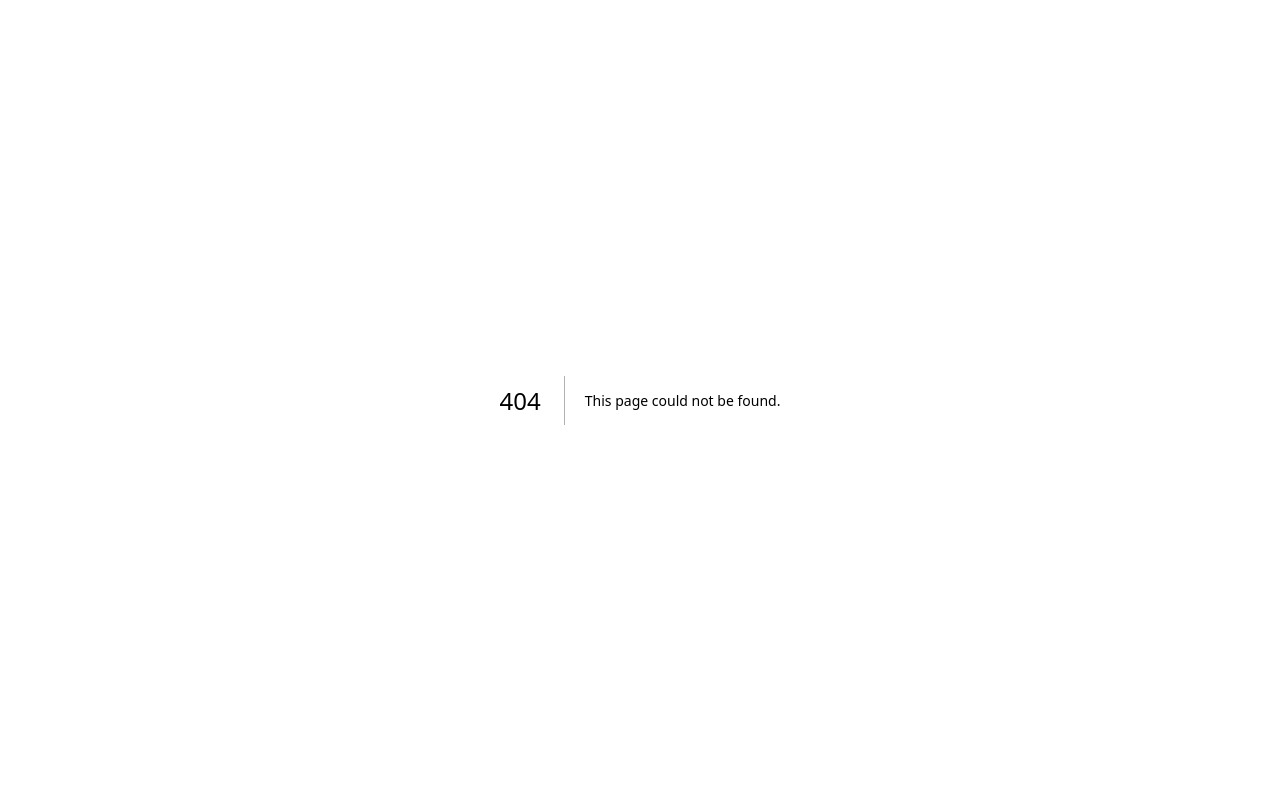
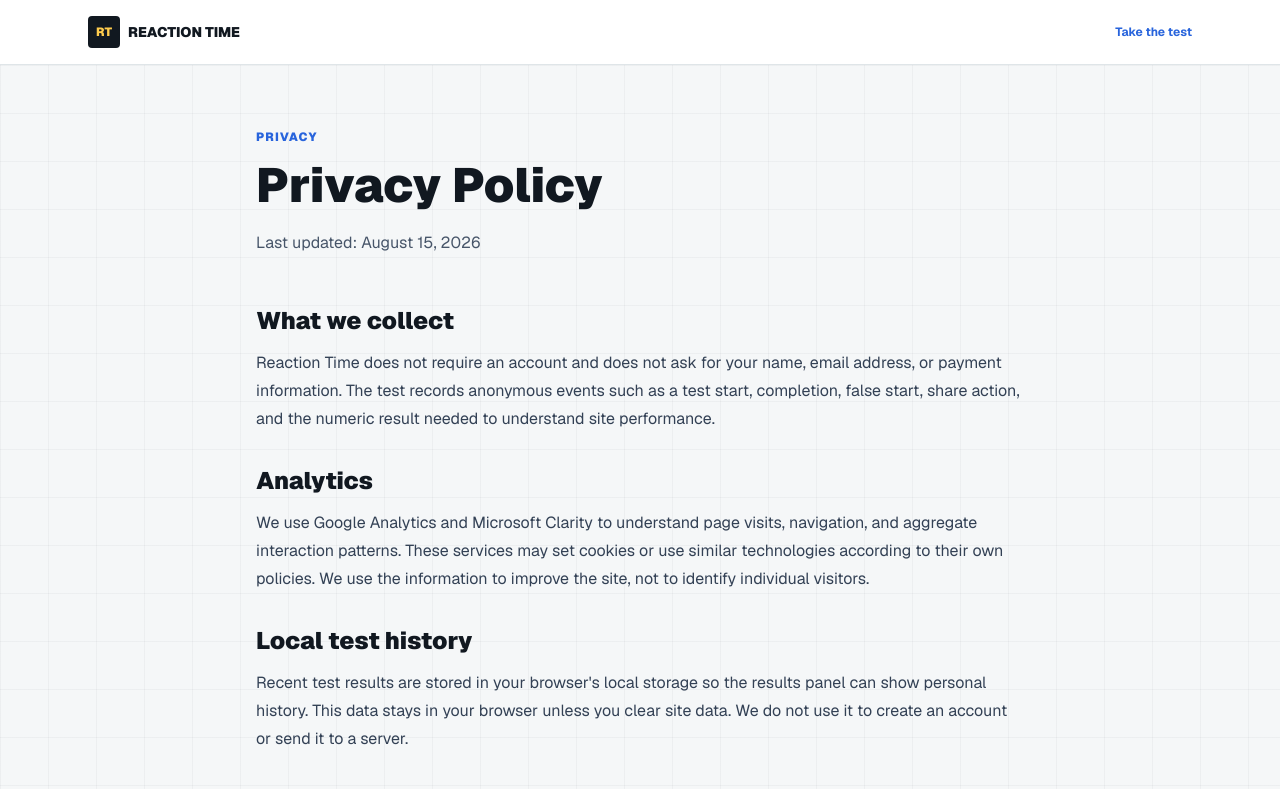
Before and after one commit to hyy2521152880/reactionTimeTest, a Next.js app: page /privacy in a window 1280 px wide. Before the commit this address had no page. Shown: the top 789 px of the page. Built offline with nearby package versions, Linux system fonts and the light colour scheme.

Commit message:
Add privacy page and reaction test analytics

```diff
--- a/app/average-reaction-time/page.tsx
+++ b/app/average-reaction-time/page.tsx
@@ -243,7 +243,7 @@ export default function AverageReactionTimePage() {
       <footer className="border-t border-line bg-ink py-10 text-white">
         <div className="mx-auto flex max-w-6xl flex-col gap-5 px-4 sm:px-6 md:flex-row md:items-end md:justify-between">
           <div><a href="/" className="font-black uppercase text-white no-underline">Reaction Time</a><p className="mt-2 text-xs text-slate-400">Research context for a free browser-based reaction test. Not a medical assessment.</p></div>
-          <p className="text-xs text-slate-500">© {new Date().getFullYear()} reaction-test.org</p>
+          <div className="flex items-center gap-4 text-xs text-slate-500"><a href="/privacy/" className="hover:text-white">Privacy</a><span>© {new Date().getFullYear()} reaction-test.org</span></div>
         </div>
       </footer>
 
--- a/app/how-to-increase-reaction-time/page.tsx
+++ b/app/how-to-increase-reaction-time/page.tsx
@@ -63,7 +63,7 @@ export default function HowToIncreaseReactionTimePage() {
 
         <section className="copy-section border-t border-line bg-paper py-14"><div className="mx-auto max-w-6xl px-4 sm:px-6"><h2 className="text-xl font-black">Sources and Limits</h2><p className="mt-4 max-w-4xl text-sm leading-6 text-slate-600">Reaction-time performance reflects sensory processing, attention, decision-making, movement, practice, and equipment. The recommendations above draw on controlled reaction-time research, sleep-deprivation evidence, and reviews of action-game training. Study findings vary by task and population, so this guide does not promise a fixed improvement or provide medical advice.</p><div className="mt-4 flex flex-wrap gap-5 text-sm font-bold"><a href="https://doi.org/10.3389/fnhum.2015.00131" target="_blank" rel="noreferrer" className="inline-flex items-center gap-2 text-action">Reaction-time factors <ExternalLink aria-hidden="true" className="h-4 w-4" /></a><a href="https://doi.org/10.1371/journal.pone.0105791" target="_blank" rel="noreferrer" className="inline-flex items-center gap-2 text-action">Sleep-loss study <ExternalLink aria-hidden="true" className="h-4 w-4" /></a><a href="https://doi.org/10.1016/j.cub.2013.01.001" target="_blank" rel="noreferrer" className="inline-flex items-center gap-2 text-action">Action-game research <ExternalLink aria-hidden="true" className="h-4 w-4" /></a></div></div></section>
       </article></main>
-      <footer className="border-t border-line bg-ink py-10 text-white"><div className="mx-auto flex max-w-6xl flex-col gap-5 px-4 sm:px-6 md:flex-row md:items-end md:justify-between"><div><a href="/" className="font-black uppercase text-white no-underline">Reaction Time</a><p className="mt-2 text-xs text-slate-400">Practical reaction-time training and measurement. Not medical advice.</p></div><p className="text-xs text-slate-500">© {new Date().getFullYear()} reaction-test.org</p></div></footer>
+      <footer className="border-t border-line bg-ink py-10 text-white"><div className="mx-auto flex max-w-6xl flex-col gap-5 px-4 sm:px-6 md:flex-row md:items-end md:justify-between"><div><a href="/" className="font-black uppercase text-white no-underline">Reaction Time</a><p className="mt-2 text-xs text-slate-400">Practical reaction-time training and measurement. Not medical advice.</p></div><div className="flex items-center gap-4 text-xs text-slate-500"><a href="/privacy/" className="hover:text-white">Privacy</a><span>© {new Date().getFullYear()} reaction-test.org</span></div></div></footer>
       <script type="application/ld+json" dangerouslySetInnerHTML={{ __html: JSON.stringify(jsonLd).replace(/</g, "\\u003c") }} />
     </>
   );
--- a/app/page.tsx
+++ b/app/page.tsx
@@ -208,7 +208,7 @@ export default function HomePage() {
       <footer className="border-t border-line bg-ink py-10 text-white">
         <div className="mx-auto flex max-w-6xl flex-col gap-5 px-4 sm:px-6 md:flex-row md:items-end md:justify-between">
           <div><p className="font-black uppercase">Reaction Time</p><p className="mt-2 text-xs text-slate-400">A free browser-based reaction test. Not a medical assessment.</p></div>
-          <p className="text-xs text-slate-500">© {new Date().getFullYear()} reaction-test.org</p>
+          <div className="flex items-center gap-4 text-xs text-slate-500"><a href="/privacy/" className="hover:text-white">Privacy</a><span>© {new Date().getFullYear()} reaction-test.org</span></div>
         </div>
       </footer>
 
--- /dev/null
+++ b/app/privacy/page.tsx
@@ -0,0 +1,48 @@
+import type { Metadata } from "next";
+
+const pageUrl = "https://reaction-test.org/privacy/";
+
+export const metadata: Metadata = {
+  title: "Privacy Policy | Reaction Time",
+  description: "How Reaction Time handles analytics, local test history, and shared score images.",
+  alternates: { canonical: pageUrl },
+  openGraph: {
+    title: "Privacy Policy | Reaction Time",
+    description: "How Reaction Time handles analytics, local test history, and shared score images.",
+    url: pageUrl,
+    siteName: "Reaction Time",
+    type: "website"
+  }
+};
+
+export default function PrivacyPage() {
+  return (
+    <>
+      <header className="border-b border-line bg-white">
+        <div className="mx-auto flex h-16 max-w-6xl items-center justify-between px-4 sm:px-6">
+          <a href="/" className="flex items-center gap-2 no-underline" aria-label="Reaction Time home">
+            <span className="grid h-8 w-8 place-items-center rounded bg-ink text-xs font-black text-marker">RT</span>
+            <span className="text-sm font-black uppercase">Reaction Time</span>
+          </a>
+          <a href="/" className="text-xs font-bold text-action hover:underline">Take the test</a>
+        </div>
+      </header>
+      <main className="timing-grid border-b border-line px-4 py-12 sm:px-6 sm:py-16">
+        <article className="mx-auto max-w-3xl">
+          <p className="text-xs font-black uppercase tracking-[0.1em] text-action">Privacy</p>
+          <h1 className="mt-4 text-4xl font-black sm:text-5xl">Privacy Policy</h1>
+          <p className="mt-5 leading-7 text-slate-600">Last updated: August 15, 2026</p>
+          <section className="mt-12 space-y-8 text-slate-700">
+            <div><h2 className="text-2xl font-black text-ink">What we collect</h2><p className="mt-3 leading-7">Reaction Time does not require an account and does not ask for your name, email address, or payment information. The test records anonymous events such as a test start, completion, false start, share action, and the numeric result needed to understand site performance.</p></div>
+            <div><h2 className="text-2xl font-black text-ink">Analytics</h2><p className="mt-3 leading-7">We use Google Analytics and Microsoft Clarity to understand page visits, navigation, and aggregate interaction patterns. These services may set cookies or use similar technologies according to their own policies. We use the information to improve the site, not to identify individual visitors.</p></div>
+            <div><h2 className="text-2xl font-black text-ink">Local test history</h2><p className="mt-3 leading-7">Recent test results are stored in your browser&apos;s local storage so the results panel can show personal history. This data stays in your browser unless you clear site data. We do not use it to create an account or send it to a server.</p></div>
+            <div><h2 className="text-2xl font-black text-ink">Score sharing</h2><p className="mt-3 leading-7">When you choose to share a score, the browser creates a 1200 by 630 pixel image locally. You decide whether to download it or share it through your device&apos;s supported sharing service. Reaction Time does not receive the image.</p></div>
+            <div><h2 className="text-2xl font-black text-ink">Third-party services and advertising</h2><p className="mt-3 leading-7">The site may use third-party analytics and, when enabled, advertising services such as Google AdSense. Those providers may process information under their own privacy policies and may use cookies where legally permitted. Any advertising will be clearly separated from the test and editorial content.</p></div>
+            <div><h2 className="text-2xl font-black text-ink">Contact</h2><p className="mt-3 leading-7">For privacy questions or requests, contact the site owner through the current contact method listed with the domain registration or hosting account.</p></div>
+          </section>
+        </article>
+      </main>
+      <footer className="border-t border-line bg-ink py-10 text-white"><div className="mx-auto flex max-w-6xl items-center justify-between gap-5 px-4 sm:px-6"><a href="/" className="font-black uppercase text-white no-underline">Reaction Time</a><p className="text-xs text-slate-400">© {new Date().getFullYear()} reaction-test.org</p></div></footer>
+    </>
+  );
+}
--- a/app/reflex-test/page.tsx
+++ b/app/reflex-test/page.tsx
@@ -54,7 +54,7 @@ export default function ReflexTestPage() {
 
         <section className="copy-section border-t border-line bg-white py-14"><div className="mx-auto max-w-6xl px-4 sm:px-6"><h2 className="text-xl font-black">Testing Method</h2><p className="mt-4 max-w-4xl text-sm leading-6 text-slate-600">The timer starts when the interface enters its green state and ends on pointer or keyboard activation using <code className="rounded bg-paper px-1 py-0.5">performance.now()</code>. Background-tab interruptions invalidate the active round. This browser tool is for personal comparison and entertainment, not medical assessment.</p><a href="https://doi.org/10.3389/fnhum.2015.00131" target="_blank" rel="noreferrer" className="mt-4 inline-flex items-center gap-2 text-sm font-bold text-action">Read reaction-time research <ExternalLink aria-hidden="true" className="h-4 w-4" /></a></div></section>
       </article></main>
-      <footer className="border-t border-line bg-ink py-10 text-white"><div className="mx-auto flex max-w-6xl flex-col gap-5 px-4 sm:px-6 md:flex-row md:items-end md:justify-between"><div><a href="/" className="font-black uppercase text-white no-underline">Reaction Time</a><p className="mt-2 text-xs text-slate-400">A free browser-based reflex and reaction test. Not a medical assessment.</p></div><p className="text-xs text-slate-500">© {new Date().getFullYear()} reaction-test.org</p></div></footer>
+      <footer className="border-t border-line bg-ink py-10 text-white"><div className="mx-auto flex max-w-6xl flex-col gap-5 px-4 sm:px-6 md:flex-row md:items-end md:justify-between"><div><a href="/" className="font-black uppercase text-white no-underline">Reaction Time</a><p className="mt-2 text-xs text-slate-400">A free browser-based reflex and reaction test. Not a medical assessment.</p></div><div className="flex items-center gap-4 text-xs text-slate-500"><a href="/privacy/" className="hover:text-white">Privacy</a><span>© {new Date().getFullYear()} reaction-test.org</span></div></div></footer>
       <script type="application/ld+json" dangerouslySetInnerHTML={{ __html: JSON.stringify(jsonLd).replace(/</g, "\\u003c") }} />
     </>
   );
--- a/app/sitemap.ts
+++ b/app/sitemap.ts
@@ -25,6 +25,12 @@ export default function sitemap(): MetadataRoute.Sitemap {
       lastModified: new Date(),
       changeFrequency: "monthly",
       priority: 0.8
+    },
+    {
+      url: "https://reaction-test.org/privacy/",
+      lastModified: new Date(),
+      changeFrequency: "yearly",
+      priority: 0.2
     }
   ];
 }
--- a/components/reaction-test.tsx
+++ b/components/reaction-test.tsx
@@ -2,6 +2,7 @@
 
 import { Check, Copy, Download, History, RotateCcw, Share2, TimerReset, TrendingDown, TrendingUp, Trophy } from "lucide-react";
 import { useCallback, useEffect, useRef, useState } from "react";
+import { trackEvent } from "@/lib/analytics";
 import { averageScore, bestScore, consistencyScore, estimatedPercentile, getScoreBand } from "@/lib/score";
 
 type Phase = "idle" | "waiting" | "ready" | "result" | "tooEarly" | "complete" | "interrupted";
@@ -91,12 +92,14 @@ export function ReactionTest({ label = "Reaction lab", completionLabel = "Reacti
 
   const activate = useCallback(() => {
     if (phase === "idle" || phase === "result" || phase === "tooEarly" || phase === "interrupted") {
+      if (phase === "idle") trackEvent("test_start", { test_name: ariaLabel });
       beginRound();
       return;
     }
     if (phase === "waiting") {
       clearRoundTimer();
       setPhase("tooEarly");
+      trackEvent("test_false_start", { test_name: ariaLabel, completed_rounds: scores.length });
       return;
     }
     if (phase === "ready" && readyAtRef.current !== null) {
@@ -106,8 +109,16 @@ export function ReactionTest({ label = "Reaction lab", completionLabel = "Reacti
       setLastScore(reaction);
       readyAtRef.current = null;
       setPhase(nextScores.length === TOTAL_ROUNDS ? "complete" : "result");
+      if (nextScores.length === TOTAL_ROUNDS) {
+        trackEvent("test_complete", {
+          test_name: ariaLabel,
+          average_ms: averageScore(nextScores),
+          best_ms: bestScore(nextScores),
+          rounds: TOTAL_ROUNDS
+        });
+      }
     }
-  }, [beginRound, clearRoundTimer, phase, scores]);
+  }, [ariaLabel, beginRound, clearRoundTimer, phase, scores]);
 
   const reset = useCallback(() => {
     clearRoundTimer();
@@ -147,16 +158,18 @@ export function ReactionTest({ label = "Reaction lab", completionLabel = "Reacti
 
   const copyResult = useCallback(async () => {
     const text = `My reaction time: ${average} ms average, ${best} ms best over ${TOTAL_ROUNDS} rounds. Test yours at reaction-test.org`;
+    trackEvent("score_copy", { test_name: ariaLabel, average_ms: average, best_ms: best });
     try {
       await navigator.clipboard.writeText(text);
       setCopyStatus("Copied");
     } catch {
       setCopyStatus("Copy unavailable");
     }
-  }, [average, best]);
+  }, [ariaLabel, average, best]);
 
   const shareScore = useCallback(async () => {
     if (!average) return;
+    trackEvent("score_share", { test_name: ariaLabel, average_ms: average, best_ms: best });
     setShareStatus("Preparing...");
     const canvas = document.createElement("canvas");
     canvas.width = 1200;
@@ -183,7 +196,7 @@ export function ReactionTest({ label = "Reaction lab", completionLabel = "Reacti
     context.fillText(`${band.label}  |  ${percentile}th estimated percentile`, 80, 470);
     context.fillStyle = "#aeb9c4";
     context.font = "500 24px Arial";
-    context.fillText("reaction-time.org", 80, 550);
+    context.fillText("reaction-test.org", 80, 550);
     const blob = await new Promise<Blob | null>((resolve) => canvas.toBlob(resolve, "image/png"));
     if (!blob) {
       setShareStatus("Share unavailable");
@@ -206,7 +219,7 @@ export function ReactionTest({ label = "Reaction lab", completionLabel = "Reacti
     link.click();
     URL.revokeObjectURL(link.href);
     setShareStatus("Image downloaded");
-  }, [average, band.label, percentile]);
+  }, [ariaLabel, average, band.label, best, percentile]);
 
   const surfaceClass = phase === "waiting"
     ? "bg-caution text-white"
--- /dev/null
+++ b/lib/analytics.ts
@@ -0,0 +1,14 @@
+type AnalyticsValue = string | number | boolean;
+
+declare global {
+  interface Window {
+    gtag?: (...args: unknown[]) => void;
+  }
+}
+
+export function trackEvent(name: string, params: Record<string, AnalyticsValue> = {}) {
+  if (typeof window === "undefined" || typeof window.gtag !== "function") return;
+  window.gtag("event", name, params);
+}
+
+export {};
```
